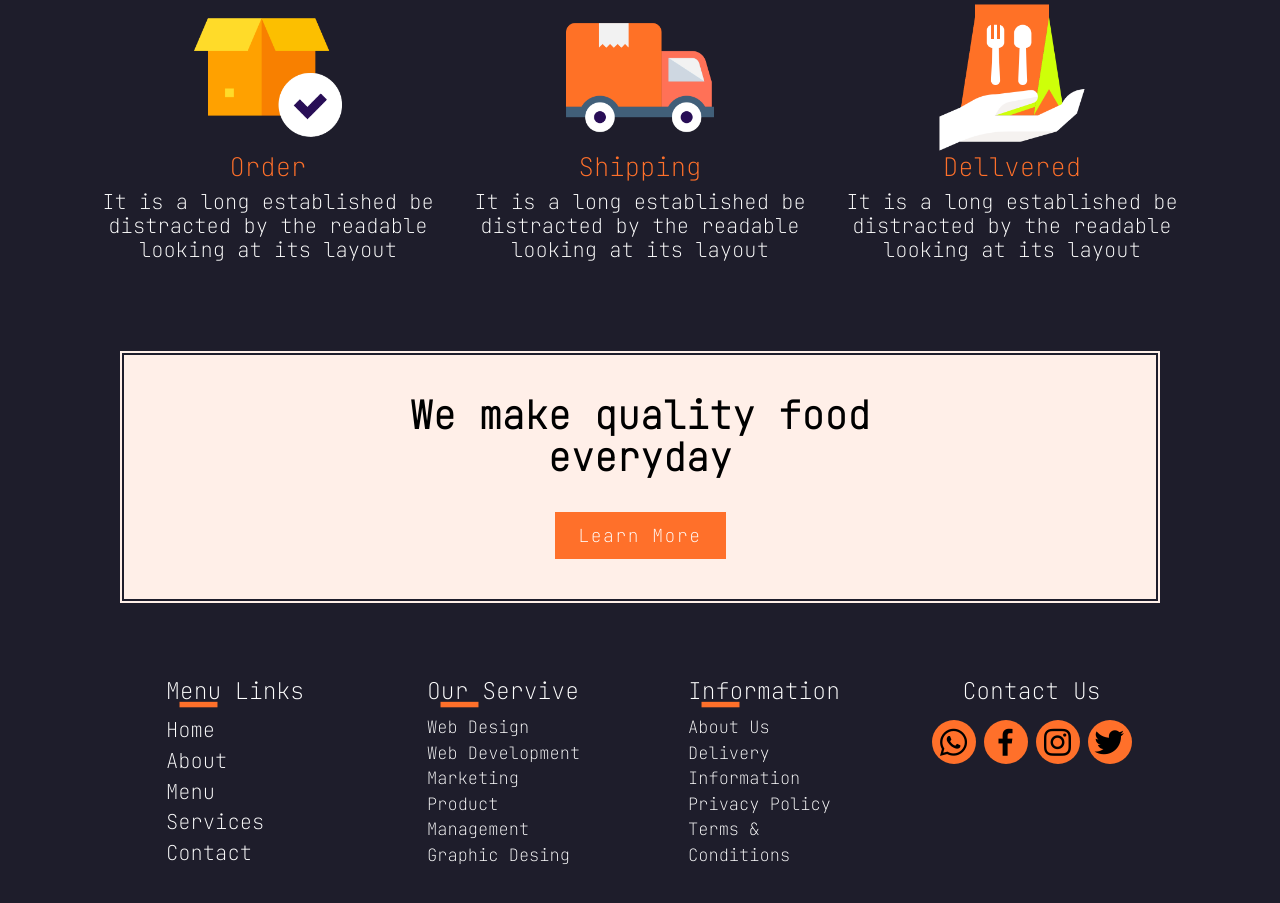
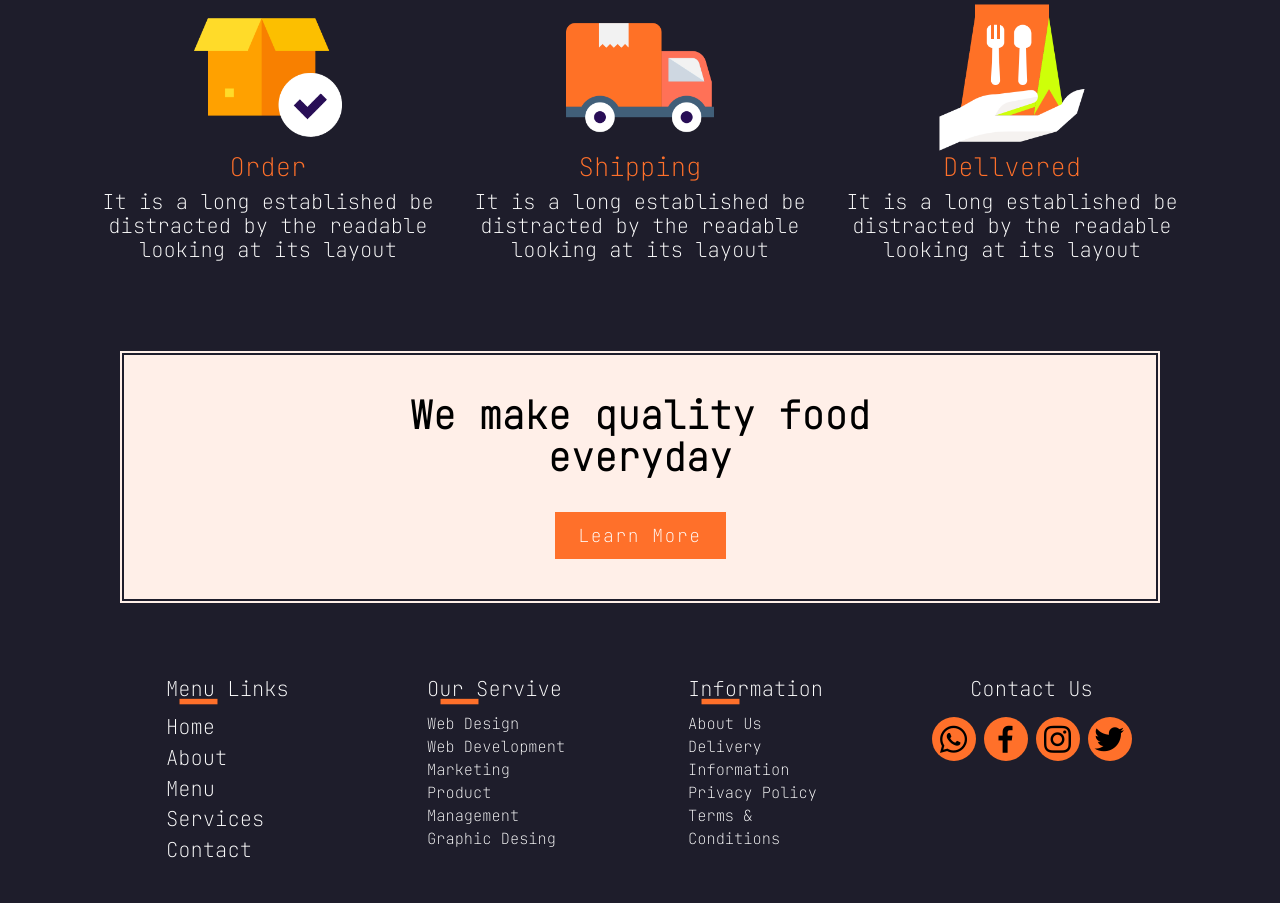
Before and after one commit to OscarAbril09/FOODS, a plain HTML site: page index.html in a window 1280 px wide. Shown: the part 1839-2742 px from the top of the page. Drawn offline with nearby package versions, Linux system fonts and the light colour scheme.

Commit message:
correcion letra

```diff
--- a/style/style.css
+++ b/style/style.css
@@ -1,4 +1,3 @@
-@import url('https://fonts.googleapis.com/css2?family=Poppins:ital,wght@1,300&display=swap');
 @import url('https://fonts.googleapis.com/css2?family=JetBrains+Mono:wght@100&display=swap');
 
 *{
@@ -217,13 +216,13 @@ footer .col-12 h1{
             font-weight: 600;
         }
     footer .col-12 h1{
-        font-size: 1.8vw !important;
+        font-size: 1.6vw !important;
     }
     footer .col-lg-3 #p{
         font-size: 1.6vw !important;
     }
     footer .col-lg-3 #p1{
-        font-size: 1.33vw !important;
+        font-size: 1.2vw !important;
         font-stretch: extra-condensed !important;
     }
 }
```
